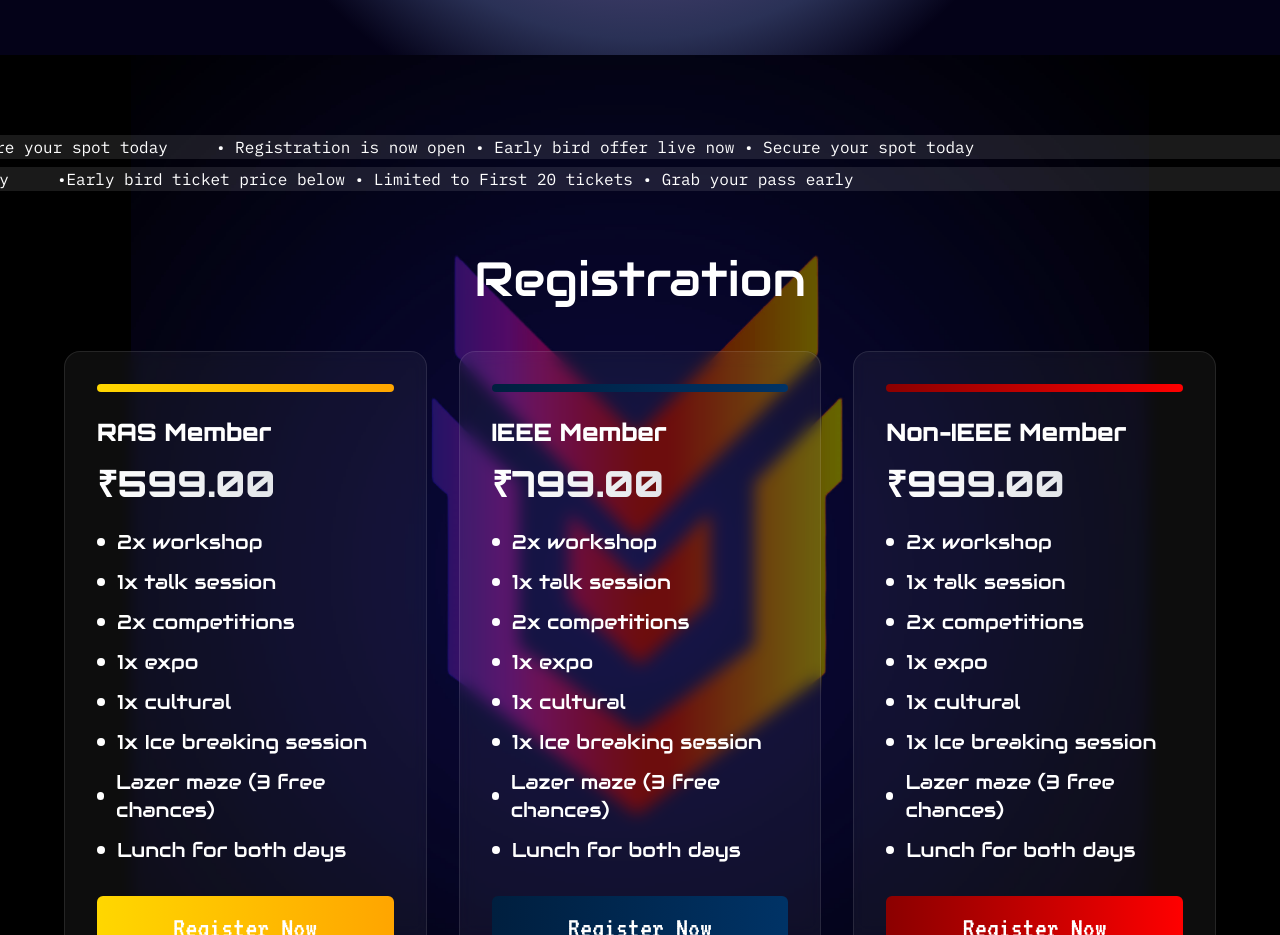
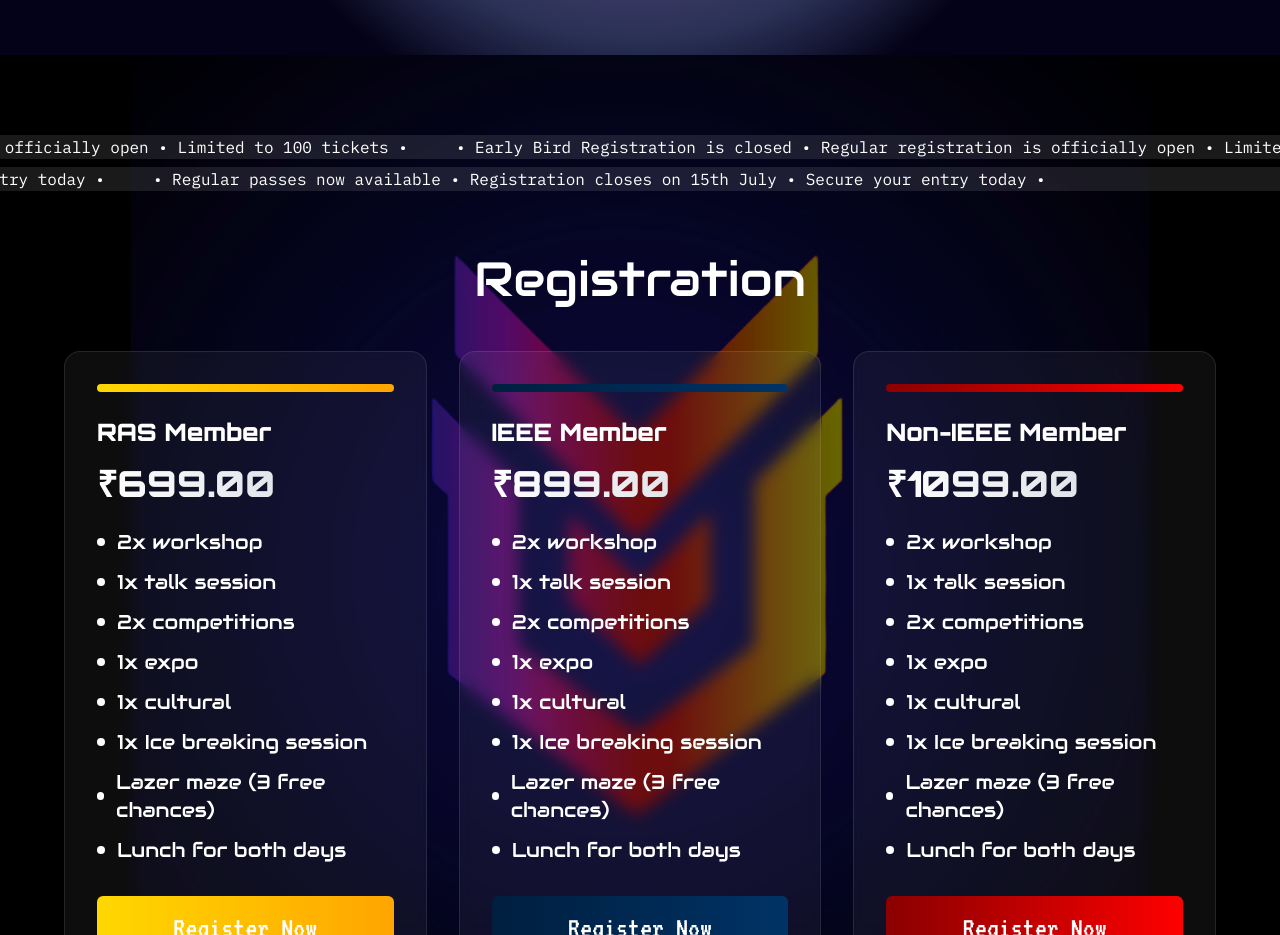
Before and after one commit to ieeehr/Prime, a Next.js app: page / in a window 1280 px wide. Shown: the part 5160-6095 px from the top of the page. Built offline with nearby package versions, Linux system fonts and the light colour scheme.

Commit message:
Reg fees updation

```diff
--- a/src/app/sections/Registration.tsx
+++ b/src/app/sections/Registration.tsx
@@ -12,7 +12,7 @@
   const plans = [
     {
       type: 'RAS Member',
-      price: '₹599.00',
+      price: '₹699.00',
       //gradient: 'from-green-500 to-emerald-500',
       gradient:'from-[#FFD700] to-[#FFA500]',
 
@@ -21,7 +21,7 @@
     },
     {
       type: 'IEEE Member',
-      price: '₹799.00',
+      price: '₹899.00',
       //gradient: 'from-blue-500 to-cyan-500',
       gradient: ' from-[#001f3f] to-[#003366]',
 
@@ -30,7 +30,7 @@
     },
     {
       type: 'Non-IEEE Member',
-      price: '₹999.00',
+      price: '₹1099.00',
       //radient: 'from-purple-500 to-pink-500',
       gradient: 'from-[#8B0000] to-[#FF0000]',
       url:"https://makemypass.com/event/prime",
@@ -64,7 +64,7 @@
             <div className={`flex items-center min-w-fit text-md sm:text-base font-large ${ibmPlexMono.className}`}>
               {[...Array(2)].map((_, i) => (
                 <span key={i} className="mr-12">
-                  • Registration is now open • Early bird offer live now • Secure your spot today
+                  • Early Bird Registration is closed • Regular registration is officially open • Limited to 100 tickets •
                 </span>
               ))}
             </div>
@@ -81,7 +81,7 @@
             <div className={`flex items-center min-w-fit text-md sm:text-base font-large ${ibmPlexMono.className}`}>
               {[...Array(2)].map((_, i) => (
                 <span key={i} className="mr-12">
-                  •Early bird ticket price below • Limited to First 20 tickets • Grab your pass early
+                  • Regular passes now available • Registration closes on 15th July • Secure your entry today •
                 </span>
               ))}
             </div>
```
